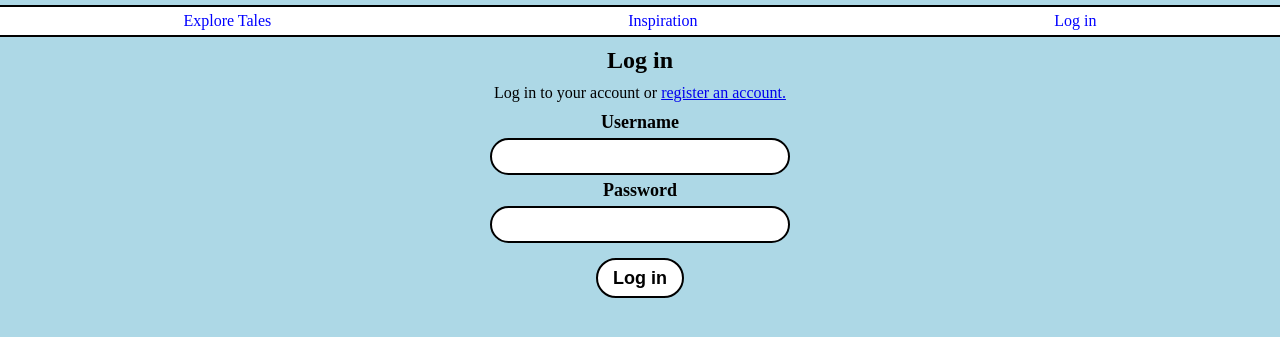
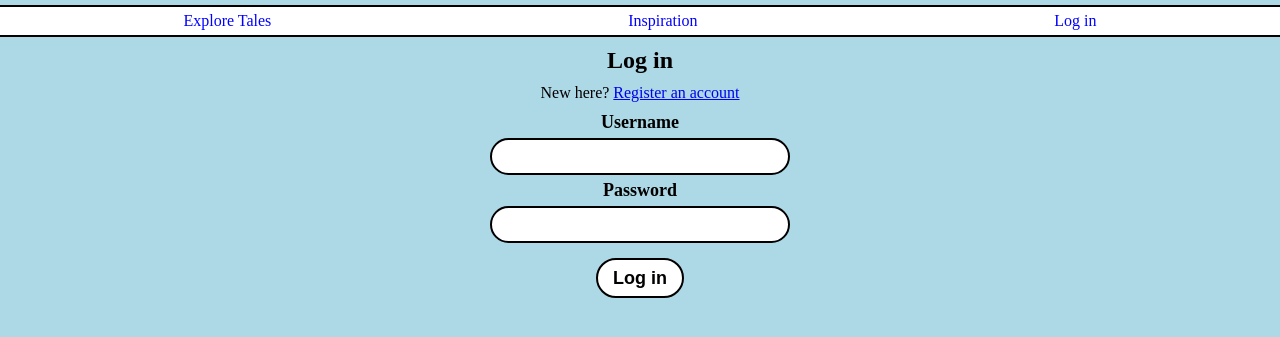
Before and after one commit to adampgiles/CI_PP3_MT, a Flask app: page /login in a window 1280 px wide. Shown: the part 52-389 px from the top of the page. Run offline with Flask 2, Linux system fonts and the light colour scheme; some libraries are stand-ins or nearby versions.

Commit message:
text: amended login page paragraph text content

```diff
--- a/templates/login.html
+++ b/templates/login.html
@@ -12,7 +12,7 @@
 
     <div class="login-form-section">
         <!-- Form instruction -->
-        <p>Log in to your account or <a href="{{ url_for( 'register') }}">register an account.</a></p>
+        <p>New here? <a href="{{ url_for( 'register') }}">Register an account</a></p>
         <form class="login-form" method="POST" action="{{ url_for( 'login') }}">
         <!-- Username -->
         <label for="username">Username</label><br>
```
